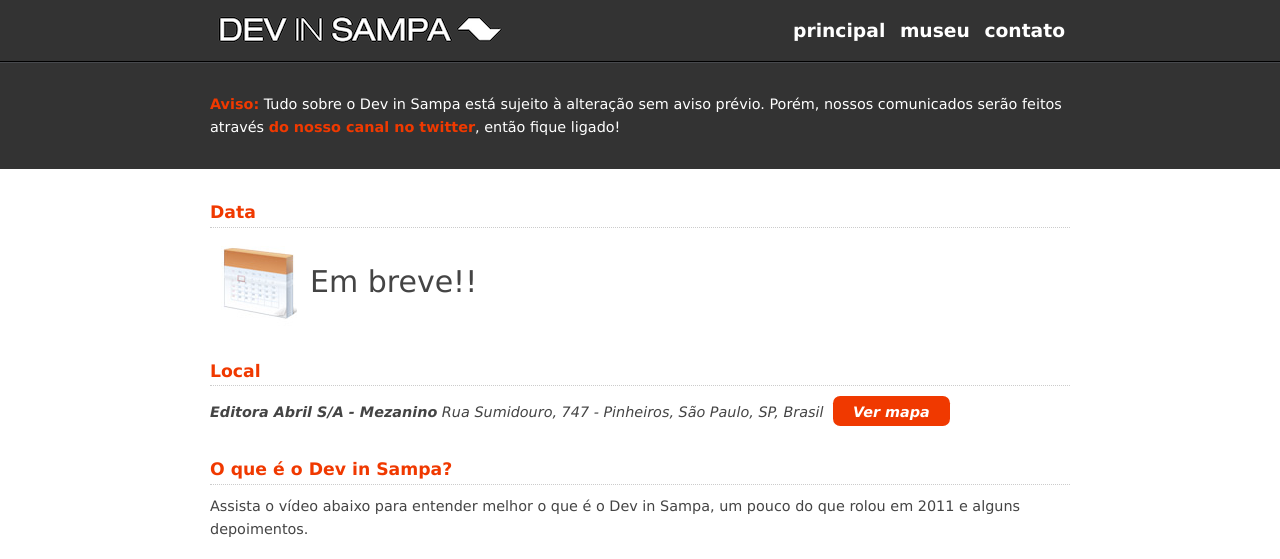
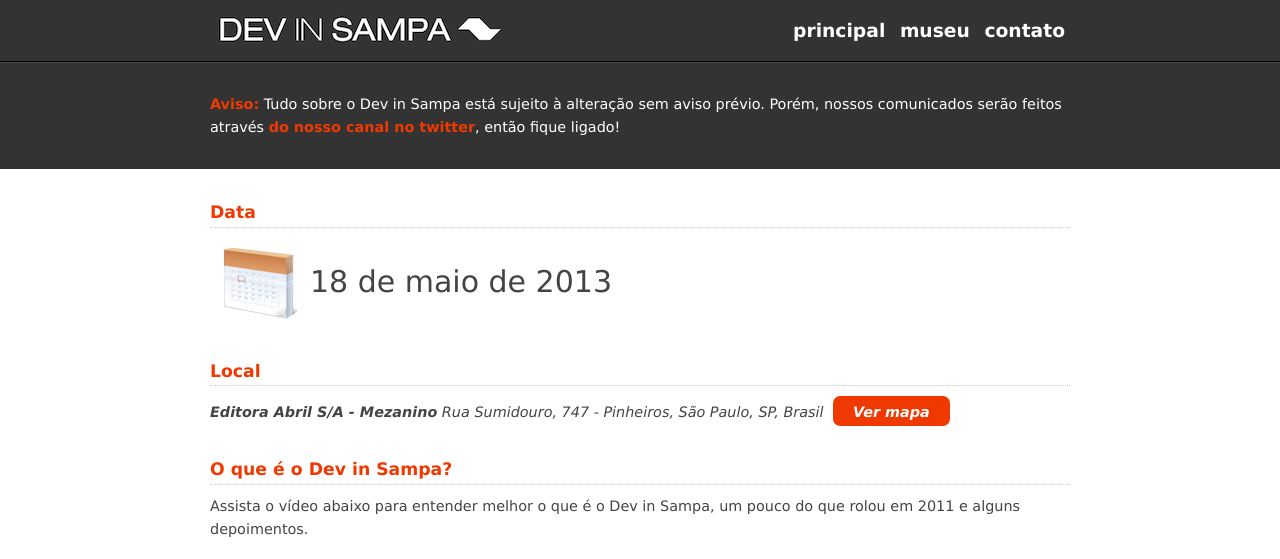
Before and after one commit to devinsampa/devinsampa.github.io, a Jekyll site: the page built from index.html, in a window 1280 px wide. Shown: the top 559 px of the page. Built offline with Jekyll 4.4.1, drawn with Linux system fonts in a browser that asks for light colours; nearby versions of some CDN libraries.

Commit message:
data do devinsampa 2013

```diff
--- a/index.html
+++ b/index.html
@@ -4,7 +4,7 @@ title: Principal
 ---
 <section class="data container">
 	<h2>Data</h2>
-	<p>Em breve!!</p>
+	<p>18 de maio de 2013</p>
 </section>
 <section class="local container">
 	<h2>Local</h2>
```
